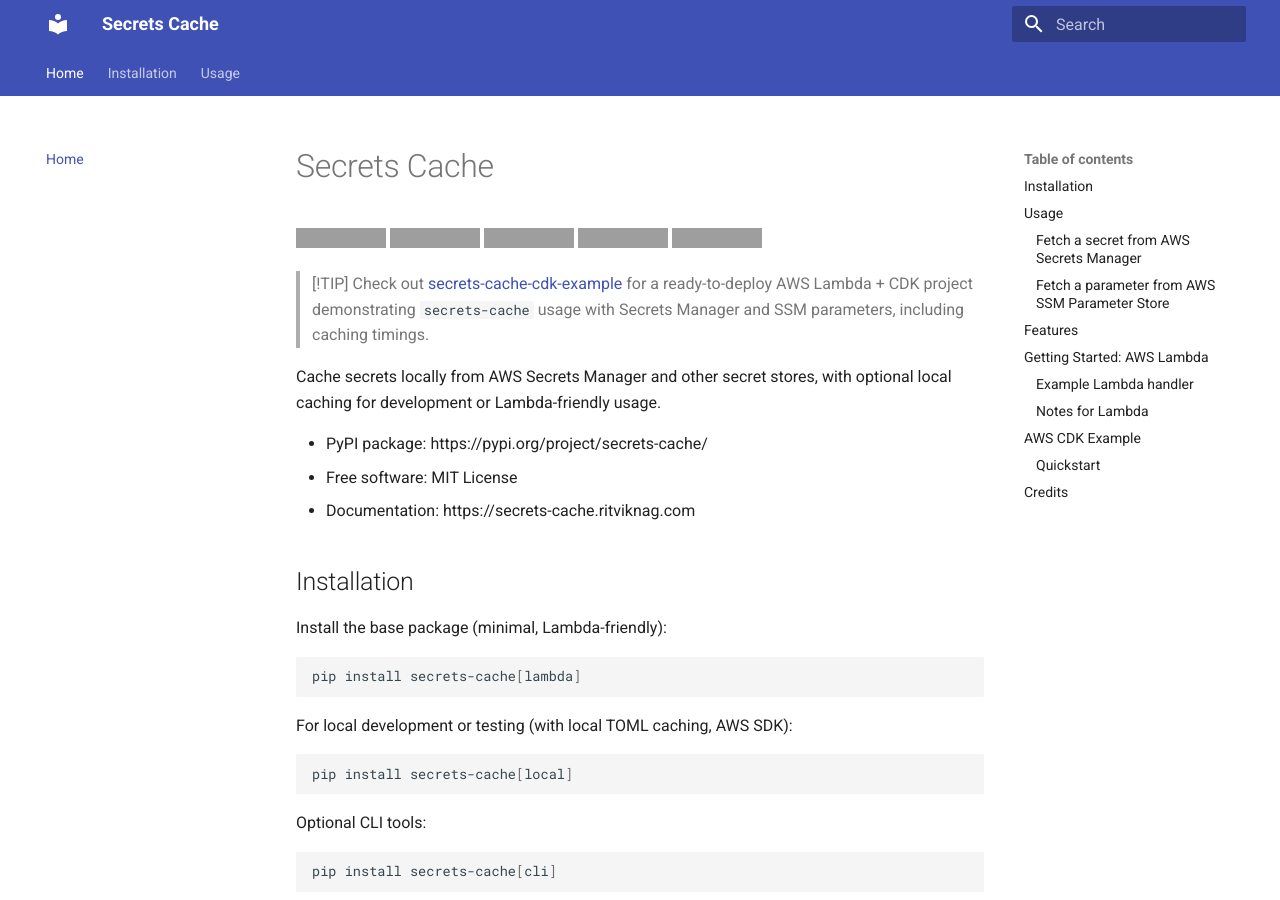
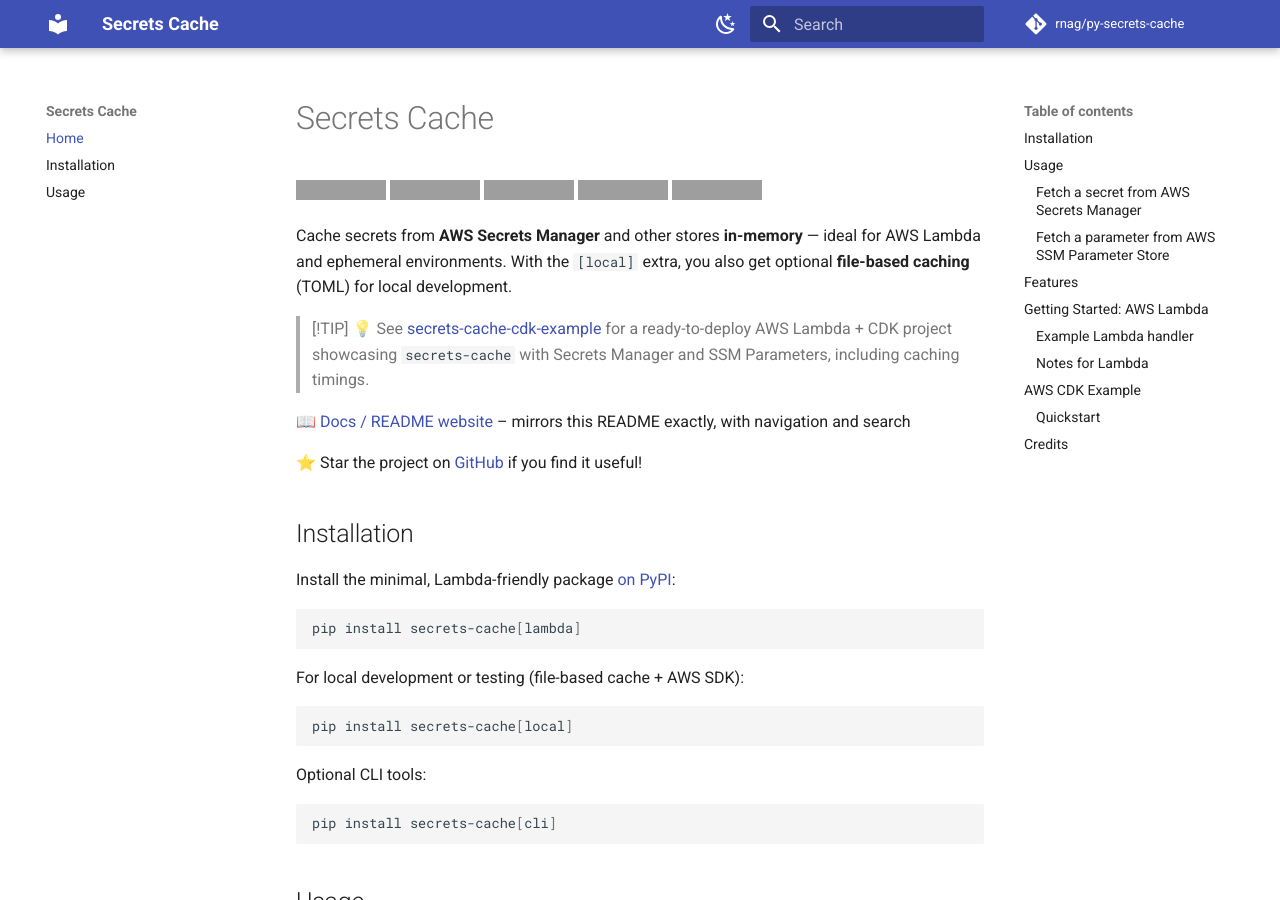
Before and after one commit to sachin31198/py-secrets-cache, an MkDocs documentation site: the page built from docs/index.md, in a window 1280 px wide and 900 px high. Built offline with MkDocs 1.6.1 and Material for MkDocs 9.7.7, drawn with Linux system fonts in a browser that asks for light colours; comment, search, counter and statistics services are not loaded; some of the changed text lies outside the part shown; grey boxes are pictures that could not be loaded.

Commit message:
Update docs

````diff
--- a/README.md
+++ b/README.md
@@ -8,26 +8,27 @@
 [![GitHub Actions](https://github.com/rnag/py-secrets-cache/actions/workflows/release.yml/badge.svg)](https://github.com/rnag/py-secrets-cache/actions/workflows/release.yml)
 [![Documentation Status](https://github.com/rnag/py-secrets-cache/actions/workflows/gh-pages.yml/badge.svg)](https://secrets-cache.ritviknag.com)
 
+Cache secrets from **AWS Secrets Manager** and other stores **in-memory** — ideal for AWS Lambda and ephemeral environments.
+With the `[local]` extra, you also get optional **file-based caching** (TOML) for local development.
+
 > [!TIP]
-> Check out [secrets-cache-cdk-example](https://github.com/rnag/secrets-cache-cdk-example)
-> for a ready-to-deploy AWS Lambda + CDK project demonstrating `secrets-cache` usage
-> with Secrets Manager and SSM parameters, including caching timings.
+> 💡 See [secrets-cache-cdk-example](https://github.com/rnag/secrets-cache-cdk-example)
+> for a ready-to-deploy AWS Lambda + CDK project showcasing `secrets-cache` with
+> Secrets Manager and SSM Parameters, including caching timings.
 
-Cache secrets locally from AWS Secrets Manager and other secret stores, with optional local caching for development or Lambda-friendly usage.
+📖 [Docs / README website](https://secrets-cache.ritviknag.com) – mirrors this README exactly, with navigation and search
 
-* PyPI package: https://pypi.org/project/secrets-cache/
-* Free software: MIT License
-* Documentation: https://secrets-cache.ritviknag.com
+⭐ Star the project on [GitHub](https://github.com/rnag/py-secrets-cache) if you find it useful!
 
 ## Installation
 
-Install the base package (minimal, Lambda-friendly):
+Install the minimal, Lambda-friendly package [on PyPI](https://pypi.org/project/secrets-cache):
 
 ```bash
 pip install secrets-cache[lambda]
 ```
 
-For local development or testing (with local TOML caching, AWS SDK):
+For local development or testing (file-based cache + AWS SDK):
 
 ```bash
 pip install secrets-cache[local]
--- a/mkdocs.yml
+++ b/mkdocs.yml
@@ -1,10 +1,33 @@
 site_name: "Secrets Cache"
 site_url: "https://secrets-cache.ritviknag.com"
+
+repo_url: https://github.com/rnag/py-secrets-cache
+repo_name: rnag/py-secrets-cache
+
 theme:
   name: material
   features:
-    - navigation.tabs
+    # - navigation.tabs
+    - navigation.sections
     - navigation.instant
+    - navigation.top
+    - navigation.footer
+    # - content.action.edit   # adds "Edit on GitHub"
+    # - content.action.view   # adds "View source"
+  palette:
+    - scheme: default
+      primary: indigo
+      accent: indigo
+      toggle:
+        icon: material/weather-night
+        name: Switch to dark mode
+    - scheme: slate
+      primary: indigo
+      accent: indigo
+      toggle:
+        icon: material/weather-sunny
+        name: Switch to light mode
+
 markdown_extensions:
   - admonition
   - codehilite
@@ -25,3 +48,11 @@
   - search
   - include-markdown
   - gh-admonitions  # enables [!TIP], [!NOTE], etc.
+
+extra:
+  social:
+    - icon: fontawesome/brands/github
+      link: https://github.com/rnag/py-secrets-cache
+  announcement:
+    content: "⭐ Star us on [GitHub](https://github.com/rnag/py-secrets-cache)!"
+  homepage: https://github.com/rnag/py-secrets-cache
````
Also changed, not shown: other parts of README.md (+1 -1 lines), pyproject.toml (+6 -5 lines).
